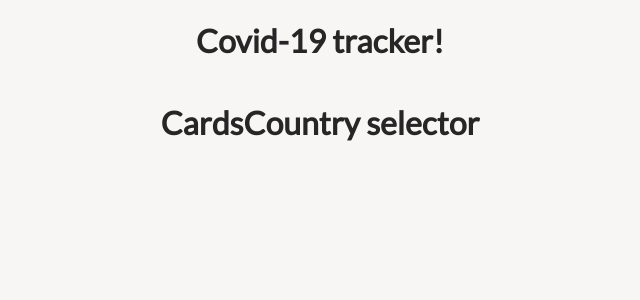
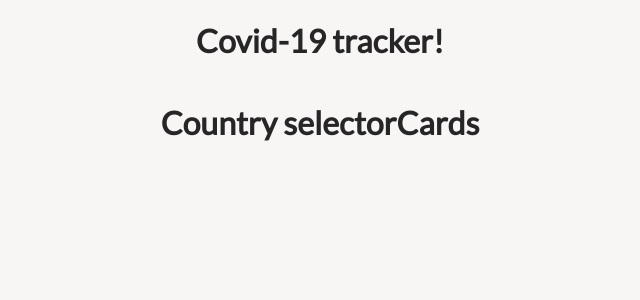
Before and after one commit to romeiro-bru/react-covid-data, a React (Create React App) app: page / in a window 1280 px wide. Shown: the top 300 px of the page, without its empty margins (320-960 px from the left). Built offline with nearby package versions, Linux system fonts and the light colour scheme; no server answers.

Commit message:
Pass props to countryseletor

```diff
--- a/src/App.js
+++ b/src/App.js
@@ -6,7 +6,7 @@ import axios from 'axios';
 const url = "https://covid19.mathdro.id/api";
 
 function App() {
-  const [getData, setGetData] = useState([])
+  const [data, setData] = useState([])
 
   useEffect(() => {
       async function fetchData() {
@@ -17,18 +17,17 @@ function App() {
               deaths: response.data.deaths,
               lastUpdate: response.data.lastUpdate
           }
-          setGetData(allData)
+          setData(allData)
       }
       return fetchData()
   }, [])
-  console.log(getData)
 
   return (
     <div className="App">
      <h1>Covid-19 tracker!</h1>
      <div className="container">
-      <Cards />
-      <CountrySelector />
+      <CountrySelector data={data} />
+      <Cards data={data} />
      </div>
     </div>
   );
--- a/src/components/CountrySelector/CountrySelector.jsx
+++ b/src/components/CountrySelector/CountrySelector.jsx
@@ -1,9 +1,9 @@
 import React from 'react';
 
 
-export function CountrySelector() {
+export function CountrySelector({ data }) {
 
-
+console.log(1, data)
     return(
         <h1>Country selector</h1>
     )
```
